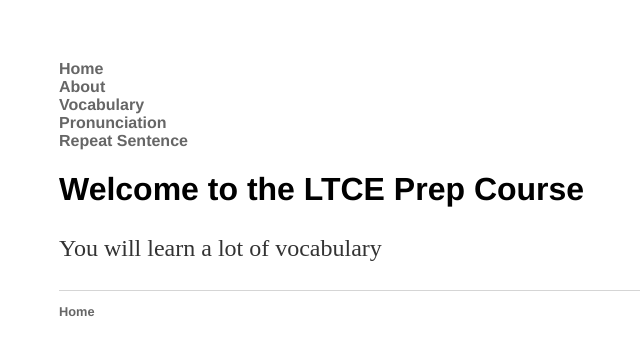
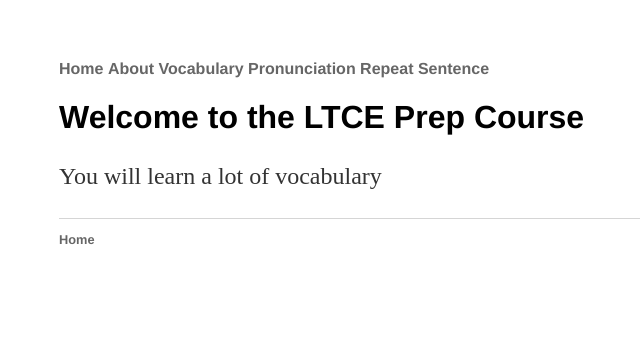
Before and after one commit to PrepMI/prepmi.github.io, a Jekyll site: the page built from index.html, in a window 1280 px wide. Shown: the top 356 px of the page, without its empty margins (133-773 px from the left). Built offline with Jekyll 4.4.1, drawn with Linux system fonts in a browser that asks for light colours.

Commit message:
Update main.css

```diff
--- a/css/main.css
+++ b/css/main.css
@@ -7,6 +7,10 @@ nav ul, footer ul {
    padding: 0px;
    list-style: none;
    font-weight: bold;
+}
+nav ul li, footer ul li {
+   display: inline;
+   margin-right:20px:
 }
 a {
    text-decoration: none;
```
